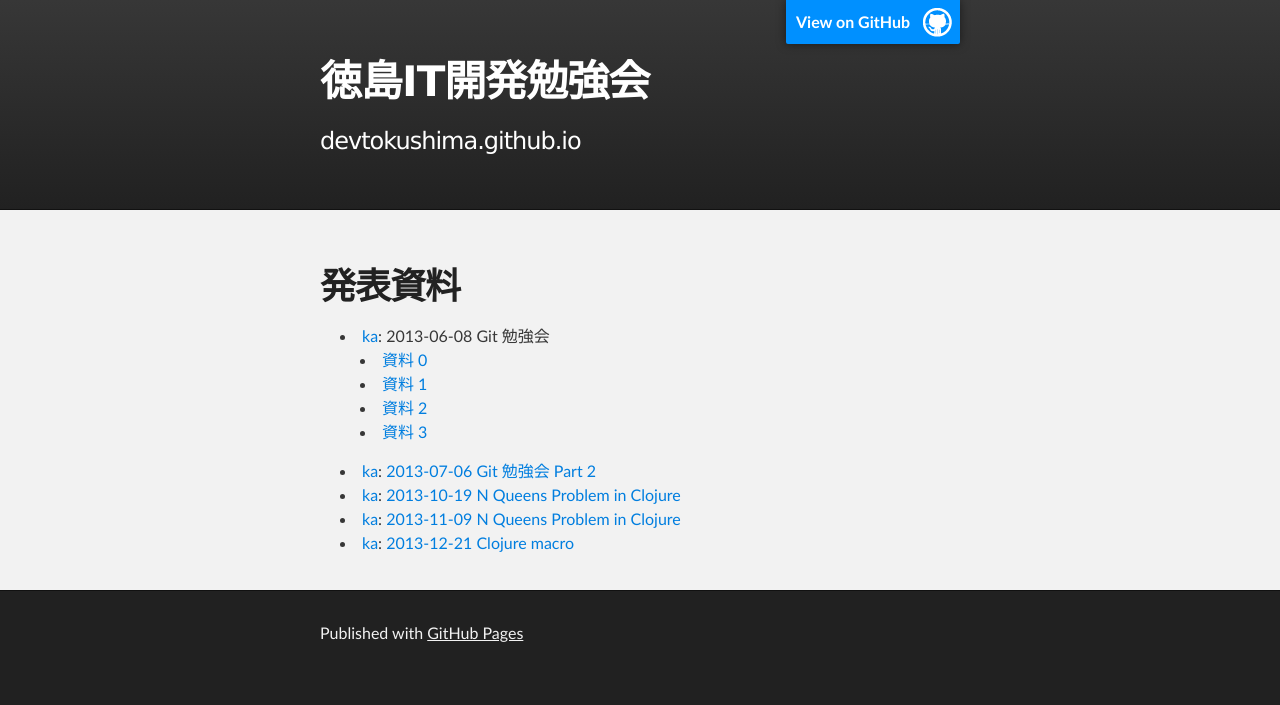
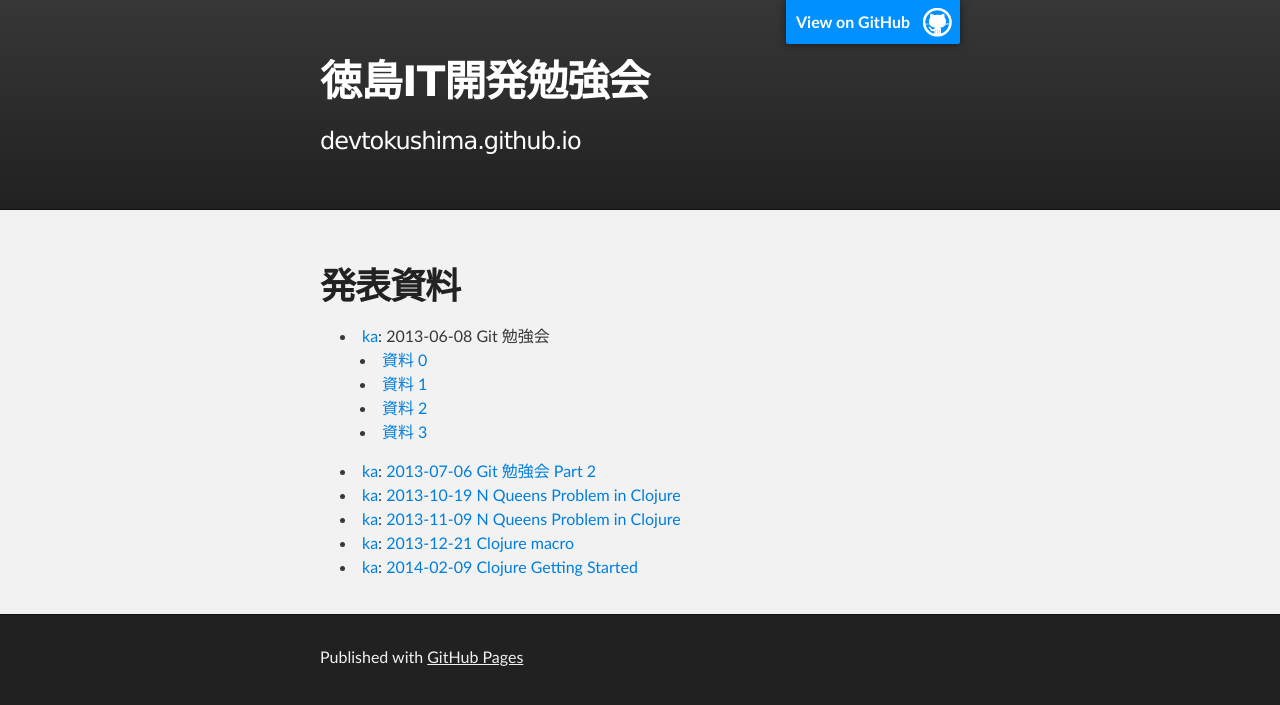
Before and after one commit to devtokushima/devtokushima.github.io, a Jekyll site: the page built from slides.markdown, in a window 1280 px wide. Shown: the top 705 px of the page. Built offline with Jekyll 4.4.1, drawn with Linux system fonts in a browser that asks for light colours.

Commit message:
add a link to the Clojure Getting Started slide

```diff
--- a/slides.markdown
+++ b/slides.markdown
@@ -14,3 +14,4 @@ title: '徳島IT開発勉強会 - 発表資料'
 * [ka](http://kaosfield.net): [2013-10-19 N Queens Problem in Clojure](http://kaosf.github.io/20131019-n-queens-clj)
 * [ka](http://kaosfield.net): [2013-11-09 N Queens Problem in Clojure](http://kaosf.github.io/20131109-n-queens-clj)
 * [ka](http://kaosfield.net): [2013-12-21 Clojure macro](http://kaosf.github.io/20131221-clojure-macro)
+* [ka](http://kaosfield.net): [2014-02-09 Clojure Getting Started](http://kaosf.github.io/20140209-clojure-getting-started)
```
